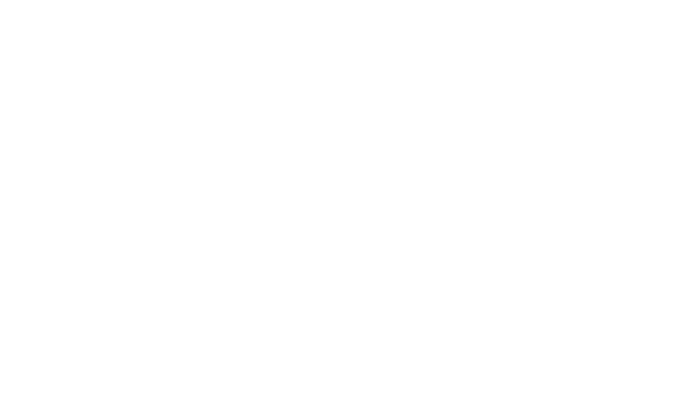
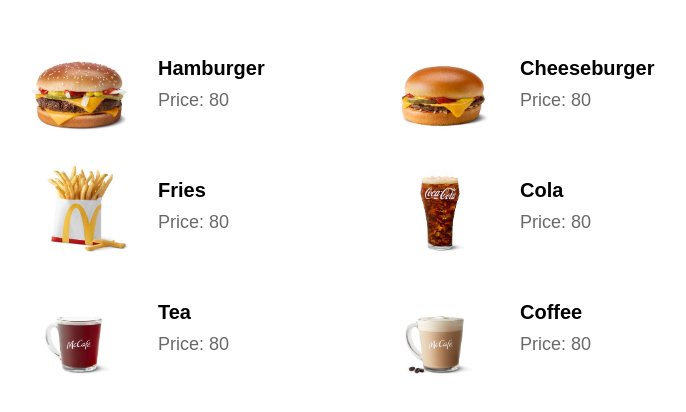
Before and after one commit to dmatkulov/fast-food, a React (Vite) app: page / in a window 1280 px wide. Shown: the part 194-606 px from the top of the page, without its empty margins (266-952 px from the left). Built offline with nearby package versions, Linux system fonts and the light colour scheme.

Commit message:
add styles to MenuList and MenuItem components

```diff
--- /dev/null
+++ b/src/components/MenuItem/MenuItem.css
@@ -0,0 +1,26 @@
+.add-item-btn {
+  background: white;
+  border-radius: 10px;
+  display: grid;
+  grid-template-columns: 1fr 2fr;
+  gap: 30px;
+  text-align: left;
+  align-items: center;
+  border: none;
+}
+
+.food-img {
+  width: 100px;
+}
+
+.food-info > h4 {
+  font-size: 20px;
+  margin-top: 0;
+  margin-bottom: 10px;
+}
+
+.food-info > p {
+  margin: 0;
+  font-size: 18px;
+  color: dimgray;
+}
--- a/src/components/MenuItem/MenuItem.tsx
+++ b/src/components/MenuItem/MenuItem.tsx
@@ -1,5 +1,6 @@
 import React from 'react';
 import {Item} from '../../types';
+import './MenuItem.css';
 
 interface Props {
   item: Item;
@@ -8,9 +9,14 @@
 const MenuItem: React.FC<Props> = ({item, onItemClick}) => {
   return (
     <>
-      <button onClick={onItemClick}>
-        <img src={item.image} alt={item.name}/>
-        <div>
+      <button
+        className="add-item-btn"
+        onClick={onItemClick}>
+        <img
+          className="food-img"
+          src={item.image}
+          alt={item.name}/>
+        <div className="food-info">
           <h4>{item.name}</h4>
           <p>Price: {item.price}</p>
         </div>
--- /dev/null
+++ b/src/components/MenuList/MenuList.css
@@ -0,0 +1,5 @@
+.menu-list {
+  display: grid;
+  grid-template-columns: repeat(2, 1fr);
+  gap: 20px;
+}
--- a/src/components/MenuList/MenuList.tsx
+++ b/src/components/MenuList/MenuList.tsx
@@ -1,6 +1,7 @@
 import React from 'react';
 import {Item} from '../../types';
 import MenuItem from '../MenuItem/MenuItem';
+import './MenuList.css';
 
 interface Props {
   menu: Item[];
@@ -8,7 +9,7 @@
 }
 const MenuList: React.FC<Props> = ({menu, onAdd}) => {
   return (
-    <div>
+    <div className="menu-list">
       {menu.map((food, index) => (
         <MenuItem item={food} key={index} onItemClick={() => onAdd(index)}/>
       ))}
--- a/src/container/App.tsx
+++ b/src/container/App.tsx
@@ -1,9 +1,10 @@
 import {Item} from '../types';
+import MenuList from '../components/MenuList/MenuList';
 import './App.css';
 
 import hamburgerImg from '../assets/haburger.jpeg';
 import cheeseburgerImg from '../assets/cheeseburger.jpeg';
-import friessImg from '../assets/fries.jpeg';
+import friesImg from '../assets/fries.jpeg';
 import colaImg from '../assets/cola.jpeg';
 import teaImg from '../assets/tea.jpeg';
 import coffeeImg from '../assets/coffee.jpeg';
@@ -11,18 +12,21 @@
 
 const MENU_LIST: Item[] = [
   {name: 'Hamburger', price: 80, image: hamburgerImg},
-  {name: 'Hamburger', price: 80, image: hamburgerImg},
-  {name: 'Hamburger', price: 80, image: hamburgerImg},
-  {name: 'Hamburger', price: 80, image: hamburgerImg},
-  {name: 'Hamburger', price: 80, image: hamburgerImg},
-  {name: 'Hamburger', price: 80, image: hamburgerImg},
+  {name: 'Cheeseburger', price: 80, image: cheeseburgerImg},
+  {name: 'Fries', price: 80, image: friesImg},
+  {name: 'Cola', price: 80, image: colaImg},
+  {name: 'Tea', price: 80, image: teaImg},
+  {name: 'Coffee', price: 80, image: coffeeImg},
 ];
 
 function App() {
+  const addToOrderList = (index: number) => {
+    console.log(index);
+  };
 
   return (
     <>
-
+      <MenuList menu={MENU_LIST} onAdd={(index) => addToOrderList(index)}/>
     </>
   );
 }
--- a/src/index.css
+++ b/src/index.css
@@ -2,10 +2,6 @@
   font-family: Inter, system-ui, Avenir, Helvetica, Arial, sans-serif;
   line-height: 1.5;
   font-weight: 400;
-
-  color-scheme: light dark;
-  color: rgba(255, 255, 255, 0.87);
-  background-color: #242424;
 
   font-synthesis: none;
   text-rendering: optimizeLegibility;
```
